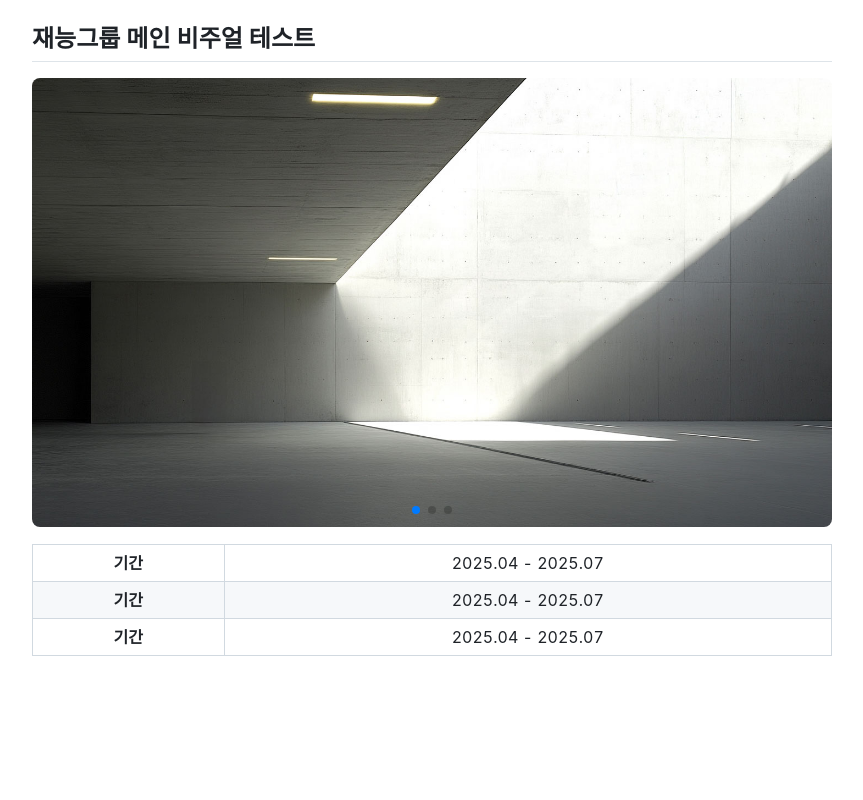
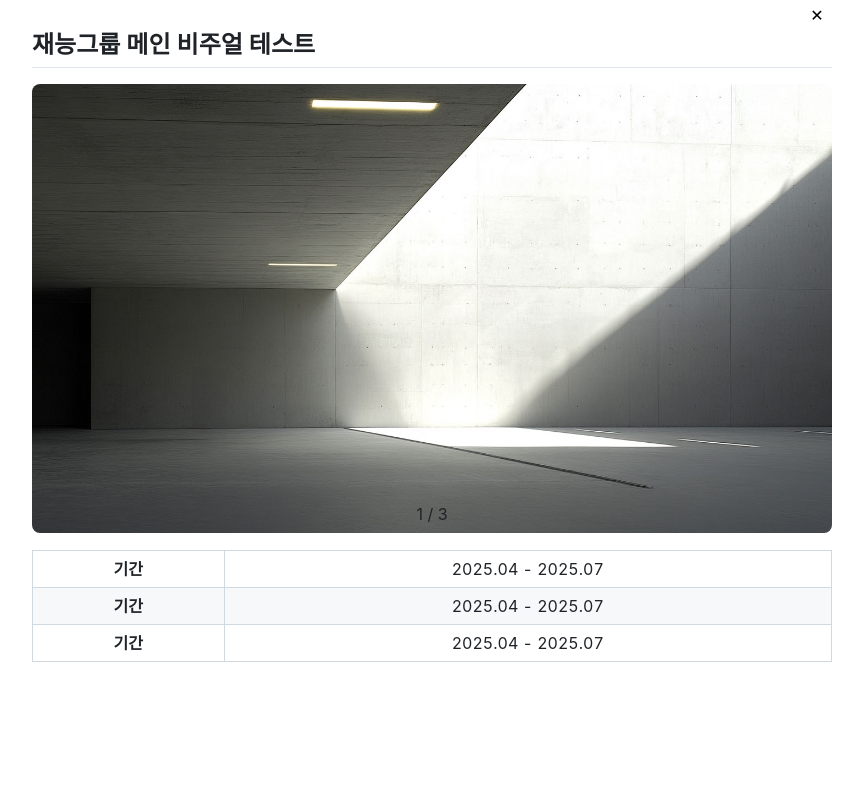
Before and after one commit to edhyeon/linesil, a plain HTML site: page index.html in a window 1280 px wide. Shown: the top 800 px of the page, without its empty margins (208-1071 px from the left). Drawn offline with nearby package versions, Linux system fonts and the light colour scheme; a web font is replaced by a local one.

Commit message:
20250417 16:47

```diff
--- a/css/style.css
+++ b/css/style.css
@@ -1,5 +1,8 @@
 /* 레이어 팝업 */
 .layer {position:fixed; top:0; left:0; right:0; bottom:0; background:#fff;}
 .layer_content {width:calc(100% - 40px); max-width:800px; margin:0 auto;}
+.layer_header {position:relative; padding-top:6px;}
+.layer_header button {position:absolute; top:0; right:0; width:30px; height:30px; }
 .detail_slider {margin-bottom:16px;}
 .markdown-body .layer table {display:table; width:100%;}
+.swiper-pagination {}
--- a/index.html
+++ b/index.html
@@ -10,7 +10,7 @@
 	<link rel="stylesheet" href="https://cdn.jsdelivr.net/npm/swiper@11/swiper-bundle.min.css">
   <link rel="stylesheet" href="./css/style.css" />
 
-
+  <script src="https://code.jquery.com/jquery-3.7.1.min.js" integrity="sha256-/JqT3SQfawRcv/BIHPThkBvs0OEvtFFmqPF/lYI/Cxo=" crossorigin="anonymous"></script>
 	<script src="https://cdn.jsdelivr.net/npm/swiper@11/swiper-bundle.min.js"></script>
   <script src="./js/common.js"></script>
 </head>
@@ -131,7 +131,10 @@
     <!-- 레이어 팝업 -->
     <div class="layer">
       <div class="layer_content">
-        <h2 id="detailName">재능그룹 메인 비주얼 테스트</h2>
+        <div class="layer_header">
+          <h2 id="detailName">재능그룹 메인 비주얼 테스트</h2>
+          <button id="layerCloseBtn">&#x2715;</button>
+        </div>
         <div class="detail_slider">
           <div class="swiper">
             <div class="swiper-wrapper">
--- a/js/common.js
+++ b/js/common.js
@@ -19,8 +19,12 @@ document.addEventListener("DOMContentLoaded", function(){
     var swiper = new Swiper(".swiper", {
       pagination: {
         el: ".swiper-pagination",
-        //dynamicBullets: true,
+        type: "fraction",
       },
     });
 
+    $(document).on("click", "#layerCloseBtn", function(){
+      $(".layer").fadeOut();
+    });
+
 });
```
Also changed, not shown: images/blank.png (deleted).
